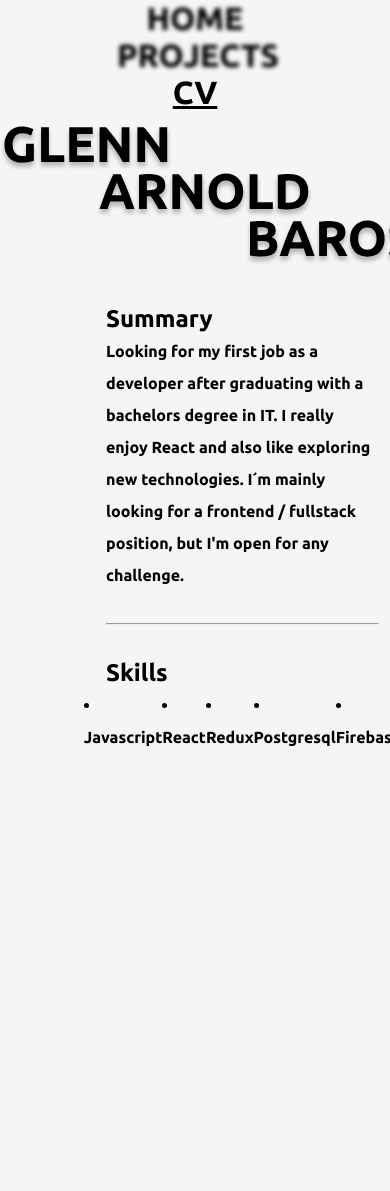
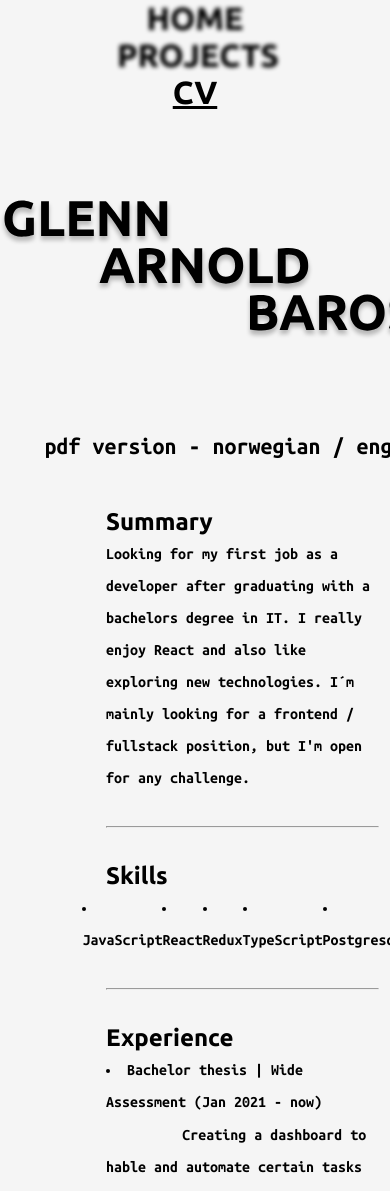
Before and after one commit to glennbarosen/portfolio, a React (Create React App) app: page /cv in a window 390 px wide. Shown: the top 1191 px of the page. Before the commit the page ends 844 px from the top, so only its background shows below. Built offline with nearby package versions, Linux system fonts and the light colour scheme.

Commit message:
mobile next 📱

```diff
--- a/package.json
+++ b/package.json
@@ -15,7 +15,7 @@
     "web-vitals": "^1.1.0"
   },
   "scripts": {
-    "start": "BROWSER=chrome react-scripts start",
+    "start": "BROWSER='google chrome' react-scripts start",
     "build": "react-scripts build",
     "test": "react-scripts test",
     "eject": "react-scripts eject"
--- a/src/content/CV.md
+++ b/src/content/CV.md
@@ -1,10 +1,32 @@
 ## Summary
 Looking for my first job as a developer after graduating with a bachelors degree in IT. I really enjoy React and also like exploring new technologies. I´m mainly looking for a frontend / fullstack position, but I'm open for any challenge.
 ***
-
 ## Skills
-- Javascript
+- JavaScript
 - React
 - Redux
+- TypeScript
 - Postgresql
-- Firebase
+***
+## Experience
+- Bachelor thesis | Wide Assessment (Jan 2021 - now)
+`--------------`Creating a dashboard to hable and automate certain tasks regarding the company's
+`--------------`IT security. Built using React with TypeScript on the frontend and a Node.js backend.
+`--------------`
+* Intern | Wide Assessment (Aug 2020 - Nov 2020)
+`--------------`Made a KPI dashboard which displays statistics about the the company's recruitment
+`--------------`platform WA.works. Built using React with TypeScript and Redux for state management.
+`--------------`
+- Store employee | Coop (Aug 2012 - now)
+***
+## Education
+- Information Technology | Western Norway University of Applied Sciences (2018 - now)
+`--------------`Learned many great programming principles and relevant technologies during my
+`--------------`internship and bachelor thesis.
+`--------------`
+* Business Administation | BI Norwegian Business School (2015 -2019)
+`--------------`Specialized in project management and also learned alot about marketing and
+`--------------`business strategy.
+***
+## Contact
+email: <glennbarosen@gmail.com>`--------------`phone: 928 22 779
--- a/src/pages/CV.js
+++ b/src/pages/CV.js
@@ -2,6 +2,8 @@ import React, { useState, useEffect } from 'react'
 import ReactMarkdown from 'react-markdown'
 import { ReactComponent as Logo } from '../assets/gab-hero.svg'
 import CVContent from '../content/CV.md'
+import noCV from '../assets/cv-gab-no.pdf'
+import enCV from '../assets/cv-gab-en.pdf'
 import { getMarkdown } from '../App.js'
 import '../styles/Content.css'
 
@@ -16,7 +18,20 @@ const CV = () => {
             <div className='svg-container'>
                 <Logo className='svg' />
             </div>
-            <ReactMarkdown className='cv-content' source={markdown} linkTarget={'_blank'} />
+            <p className='cv-dl'>
+                pdf version - <a
+                    className='cv-link'
+                    href={noCV}
+                    rel="noopener noreferrer"
+                    target="_blank">norwegian</a> / <a
+                        className='cv-link'
+                        href={enCV}
+                        rel="noopener noreferrer"
+                        target="_blank">english</a>
+            </p>
+            <ReactMarkdown className='cv-content'
+                children={markdown}
+                linkTarget={'_blank'} />
 
 
         </div>
--- a/src/pages/Home.js
+++ b/src/pages/Home.js
@@ -17,7 +17,9 @@ const Home = () => {
 
     return (
         <div className='container'>
-            <Logo />
+            <div className='svg-container'>
+                <Logo className='svg' />
+            </div>
             <div className='content'>
                 <ReactMarkdown source={markdown} linkTarget={'_blank'} />
             </div>
--- a/src/styles/Content.css
+++ b/src/styles/Content.css
@@ -2,10 +2,9 @@
 .container {
     display: grid;
     place-items: center;
-    min-height: 80vh;
-    max-width: 1440px;
+    height: auto;
+    max-width: 800px;
     margin: 0 auto !important;
-
 }
 
 ul {
@@ -27,6 +26,15 @@ a {
     font-family: 'Ubuntu Mono', monospace;
 }
 
+.content a :hover {
+    background-color: yellow;
+}
+
+.cv-link :hover {
+    text-shadow: 0px 40px 30px rgb(204, 36, 36);
+    transition: all 0.4s ease 0s;
+}
+
 .disabled-link {
     text-decoration: none;
     color: rgba(0, 0, 0, 0.4);
@@ -37,10 +45,12 @@ a {
     display: grid;
     place-items: center;
     height: 40%;
+
 }
 
 .content p {
     margin: 1rem;
+
 }
 
 .content p, a, em {
@@ -57,19 +67,29 @@ em {
 .svg-container {
     display: grid;
     place-items: center;
-    height: max(25%, 300px);
+    min-height: 40vh;
 
 
 }
 
 .cv-content {
-
     max-width: 70vw;
     line-height: 2rem;
+    margin-bottom: 7rem;
+}
+
+.cv-content > ul > li {
+    font-family: 'Ubuntu Mono', monospace;
+}
+.cv-content > p {
+    font-family: 'Ubuntu Mono', monospace;
 }
 .cv-content hr {
     margin-top: 2rem;
     margin-bottom: 2rem;
+}
+.cv-content code {
+    color: #f5f5f5;
 }
 
 .cv-content ul {
@@ -79,5 +99,22 @@ em {
 }
 
 .cv-content li {
-    list-style:inside
+    list-style:inside;
 }
+
+.cv-content p > a {
+    text-decoration: none;
+    color: #000;
+    font-family: 'Ubuntu Mono', monospace;
+    font-size: 1rem;
+}
+
+.cv-dl {
+    font-size: 1.5rem;
+    font-family: 'Ubuntu Mono', monospace;
+    margin-bottom: 3rem;
+}
+
+.cv-link {
+    font-size: 1.5rem;
+}
--- a/src/styles/Navbar.css
+++ b/src/styles/Navbar.css
@@ -17,7 +17,9 @@
 .nav-links :hover {
     cursor: pointer;
 }
-
+li.line {
+    font-family: 'Ubuntu', sans-serif;
+}
  li{
      list-style: none;
  }
```
Also changed, not shown: 2 other files (tests, documents, lock files or other folders).
